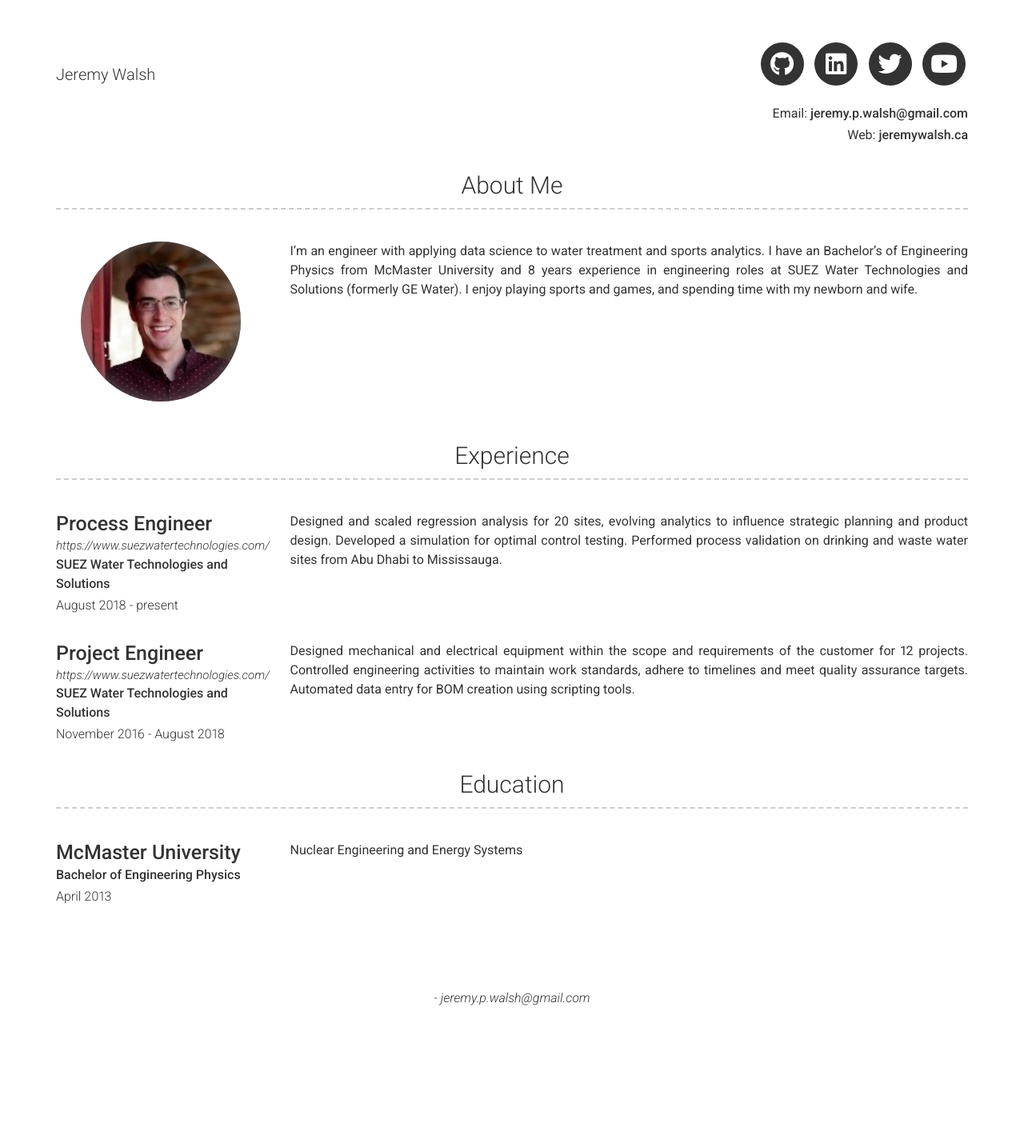
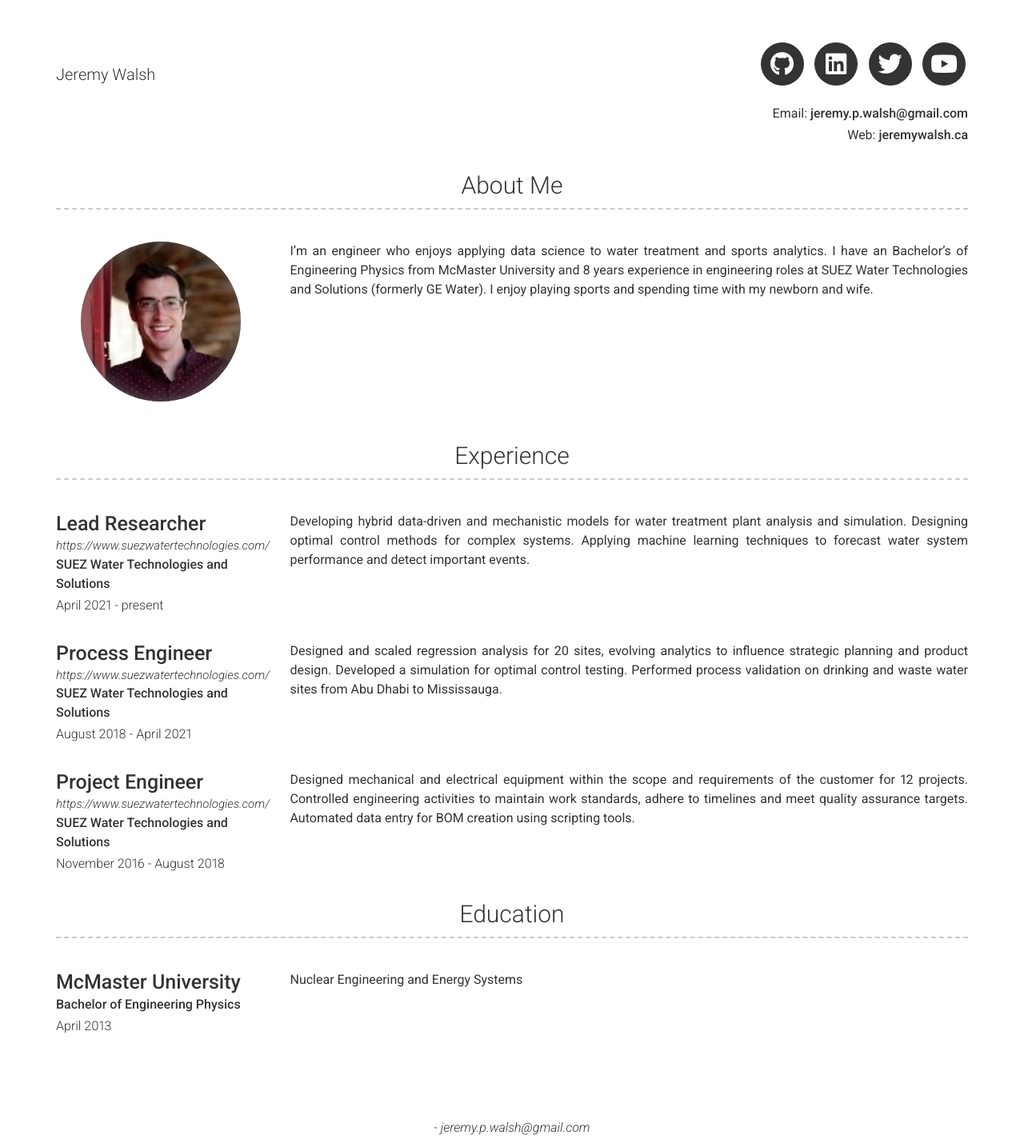
Before and after one commit to thereiswaldo/jeremywalsh.ca, a Jekyll site: the page built from resume.md, in a window 1280 px wide. Shown: the whole page at 80% size. Built offline with Jekyll 4.4.1, drawn with Linux system fonts in a browser that asks for light colours; nearby versions of some CDN libraries; before the commit the page ends 1268 px from its top, so only the background shows below that.

Commit message:
Experience update

```diff
--- a/_config.yml
+++ b/_config.yml
@@ -62,16 +62,16 @@ footer:
       url: "https://github.com/thereiswaldo"
     - label: "LinkedIn"
       icon: "fab fa-fw fa-linkedin"
-      url: "https://linkedin.com/jeremy-walsh"
+      url: "https://www.linkedin.com/in/jeremy-walsh/"
 
 #resume attempt
 # About Section
 about_title: About Me
 about_profile_image: /assets/images/headshot.jpg
 about_content: | # this will include new lines to allow paragraphs
-  I'm an engineer with applying data science to water treatment and sports analytics.
+  I'm an engineer who enjoys applying data science to water treatment and sports analytics.
   I have an Bachelor's of Engineering Physics from McMaster University and 8 years experience in engineering roles at SUEZ Water Technologies and Solutions (formerly GE Water).
-  I enjoy playing sports and games, and spending time with my newborn and wife.
+  I enjoy playing sports and spending time with my newborn and wife.
 
 content:
   - title: Projects # Title for the section
--- a/_data/experience.yml
+++ b/_data/experience.yml
@@ -1,8 +1,17 @@
+- layout: left
+  company: Lead Researcher
+  link: https://www.suezwatertechnologies.com/
+  job_title: SUEZ Water Technologies and Solutions
+  dates: April 2021 - present
+  # quote: >
+  #  Short description of the company (optional)
+  description: >
+    Developing hybrid data-driven and mechanistic models for water treatment plant analysis and simulation. Designing optimal control methods for complex systems. Applying machine learning techniques to forecast water system performance and detect important events.
 - layout: left
   company: Process Engineer
   link: https://www.suezwatertechnologies.com/
   job_title: SUEZ Water Technologies and Solutions
-  dates: August 2018 - present
+  dates: August 2018 - April 2021
   # quote: >
   #  Short description of the company (optional)
   description: >
```
Also changed, not shown: 1 other file.
